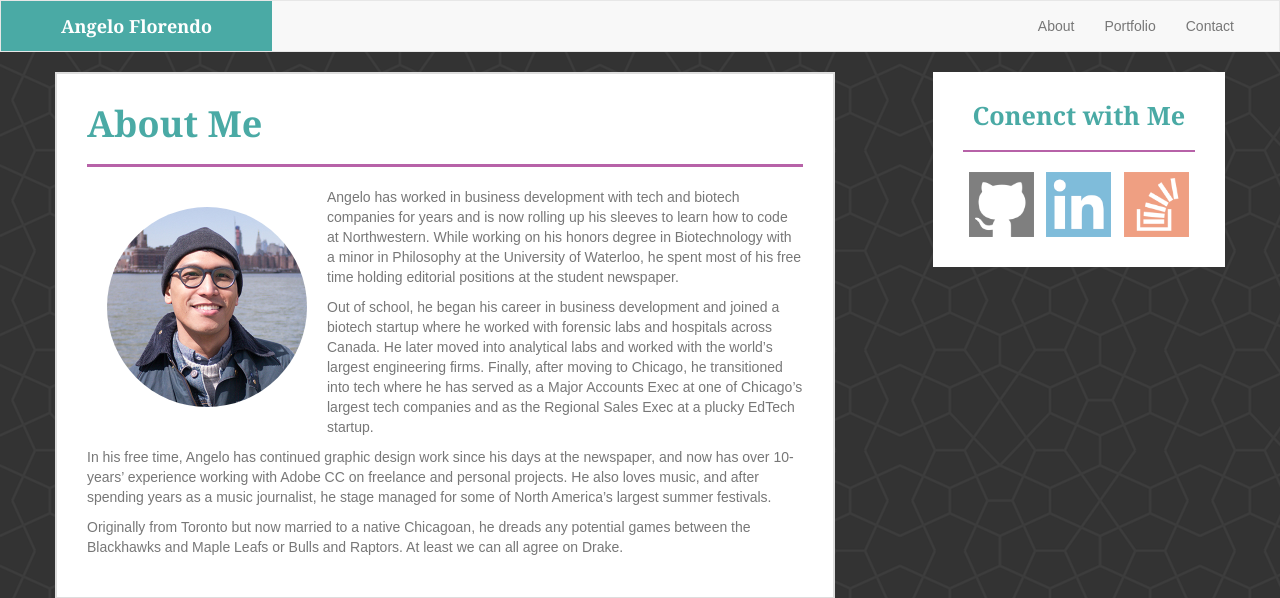
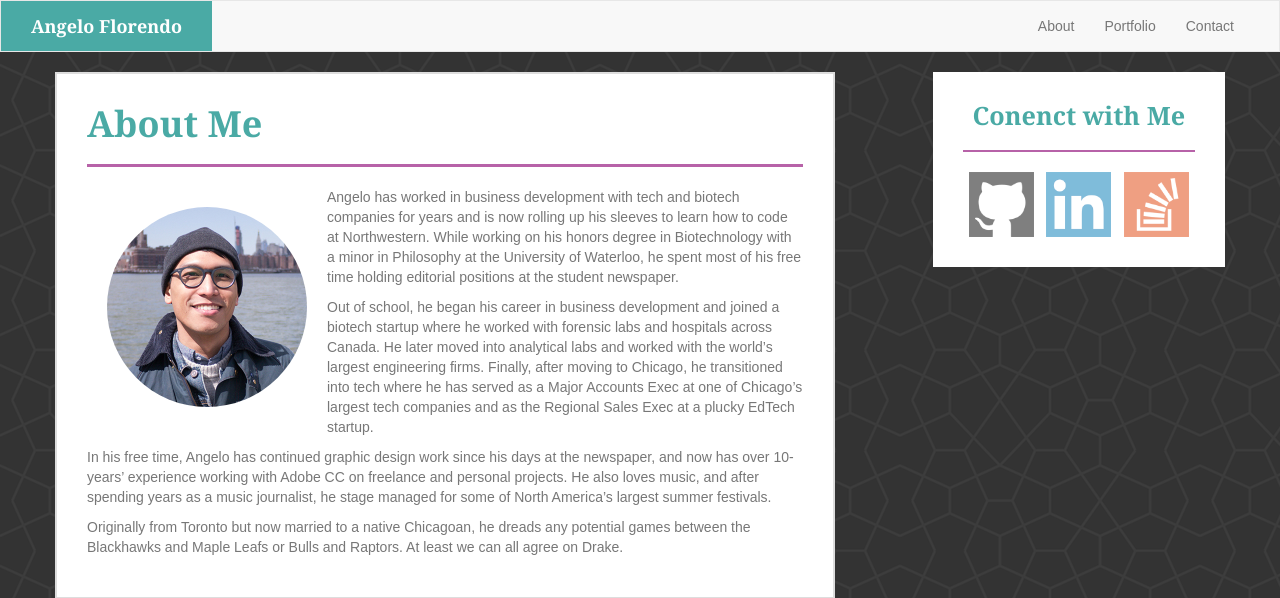
Before and after one commit to aflorend/Bootstrap-Portfolio, a PHP site: page /index.php in a window 1280 px wide. Shown: the top 598 px of the page. Run offline with PHP 8.4, Linux system fonts and the light colour scheme; some libraries are stand-ins or nearby versions.

Commit message:
minor margin changes. FINAL.

```diff
--- a/assets/css/style.css
+++ b/assets/css/style.css
@@ -40,8 +40,8 @@ h2 {
     font-weight: 900;
 
     background-color: #4aaaa5;
-    padding-left: 60px;
-    padding-right: 60px
+    padding-left: 30px;
+    padding-right: 30px
 }
 
 .main {
```
